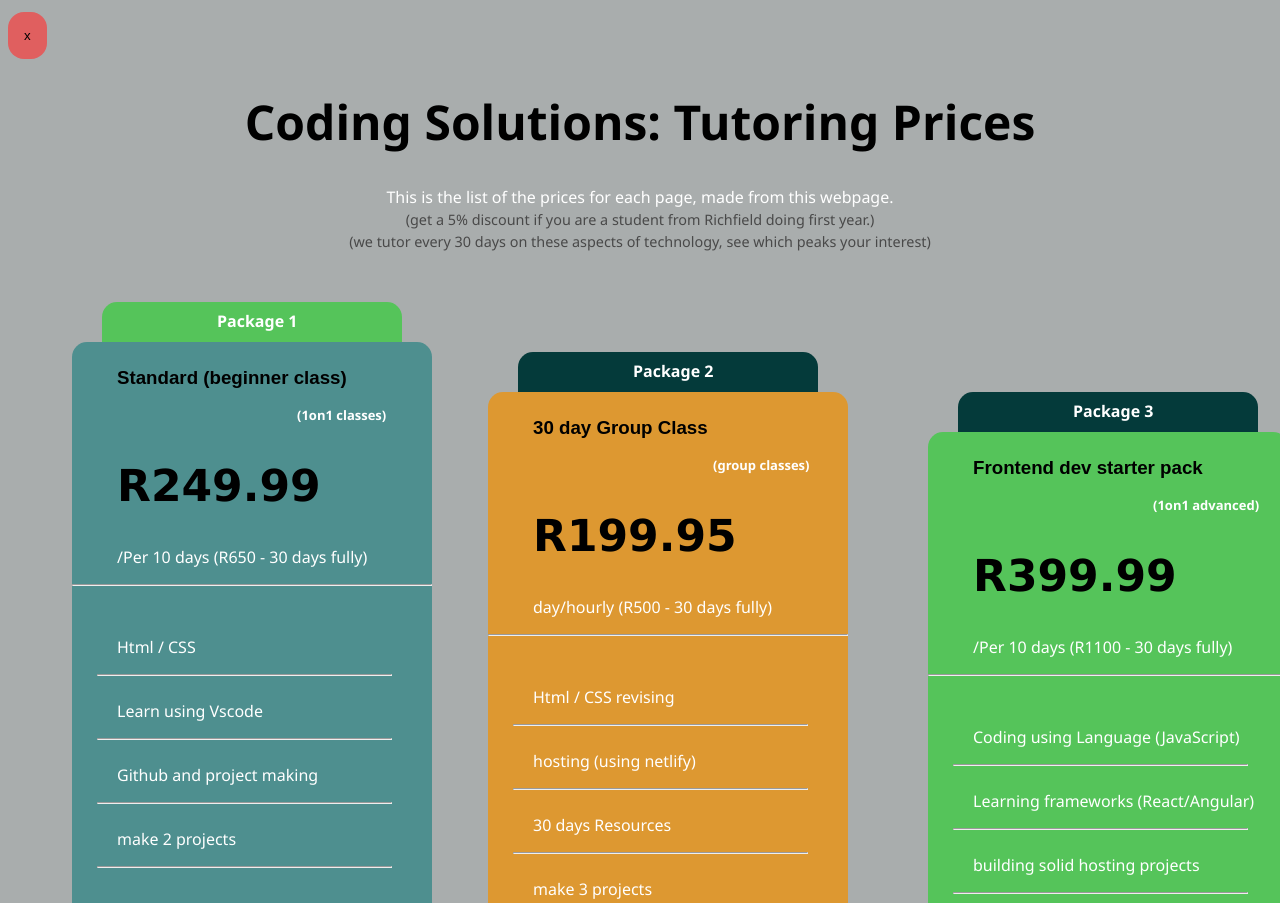
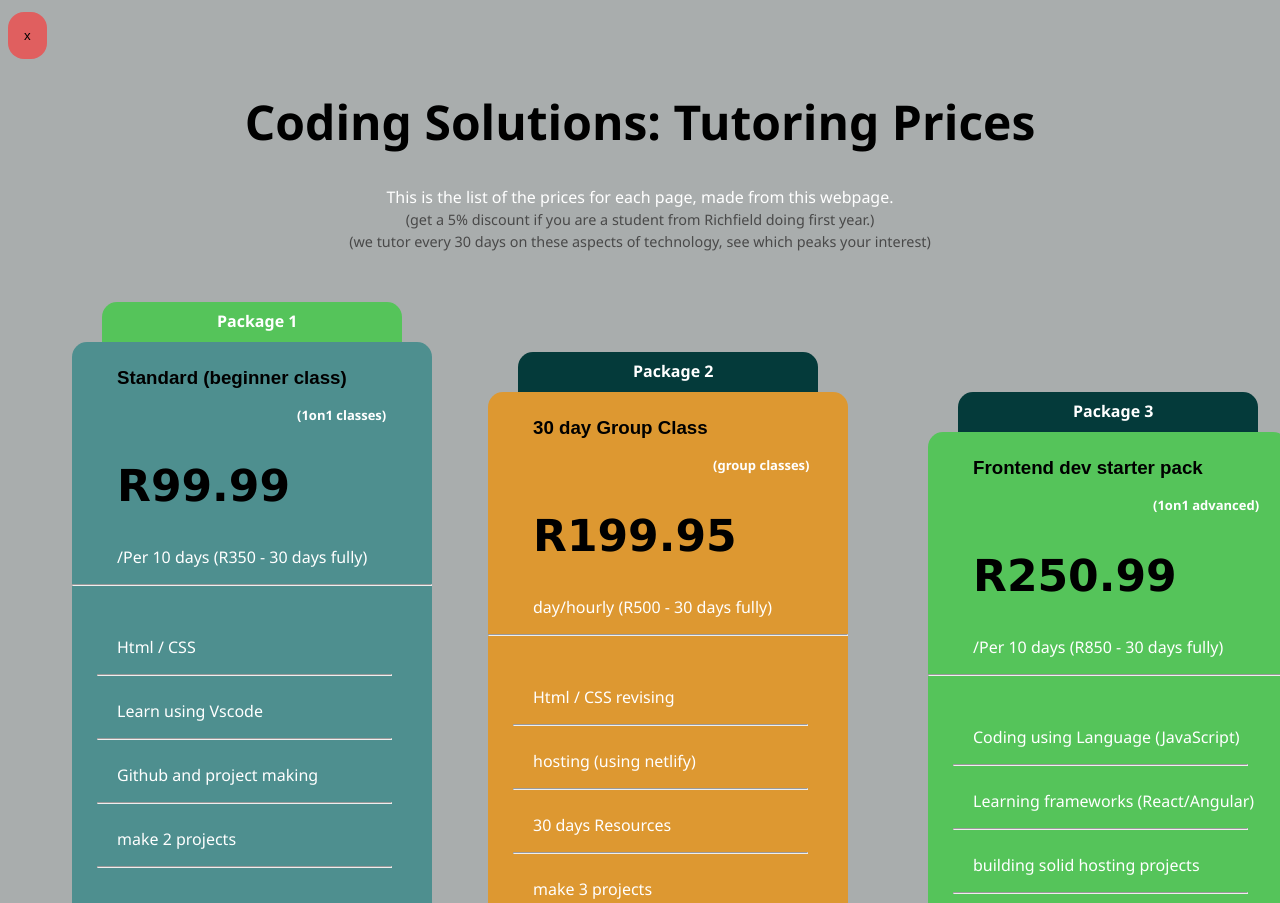
Before and after one commit to YungPharaoh65/pricing, a plain HTML site: page index.html in a window 1280 px wide. Shown: the top 903 px of the page. Drawn offline with Linux system fonts and the light colour scheme.

Commit message:
Update index.html

```diff
--- a/index.html
+++ b/index.html
@@ -289,9 +289,9 @@
           <h3>Standard (beginner class)</h3>
           <br />
           <p class="p33">(1on1 classes)</p>
-          <h2>R249.99</h2>
+          <h2>R99.99</h2>
           <br />
-          <p class="p3">/Per 10 days (R650 - 30 days fully)</p>
+          <p class="p3">/Per 10 days (R350 - 30 days fully)</p>
           <hr />
           <div class="p3text">
             <p class="p3">Html / CSS</p>
@@ -320,9 +320,9 @@
           <h3>Frontend dev starter pack</h3>
           <br />
           <p class="p33">(1on1 advanced)</p>
-          <h2>R399.99</h2>
+          <h2>R250.99</h2>
           <br />
-          <p class="p3">/Per 10 days (R1100 - 30 days fully)</p>
+          <p class="p3">/Per 10 days (R850 - 30 days fully)</p>
           <hr />
           <div class="p3text">
             <p class="p3">Coding using Language (JavaScript)</p>
```
